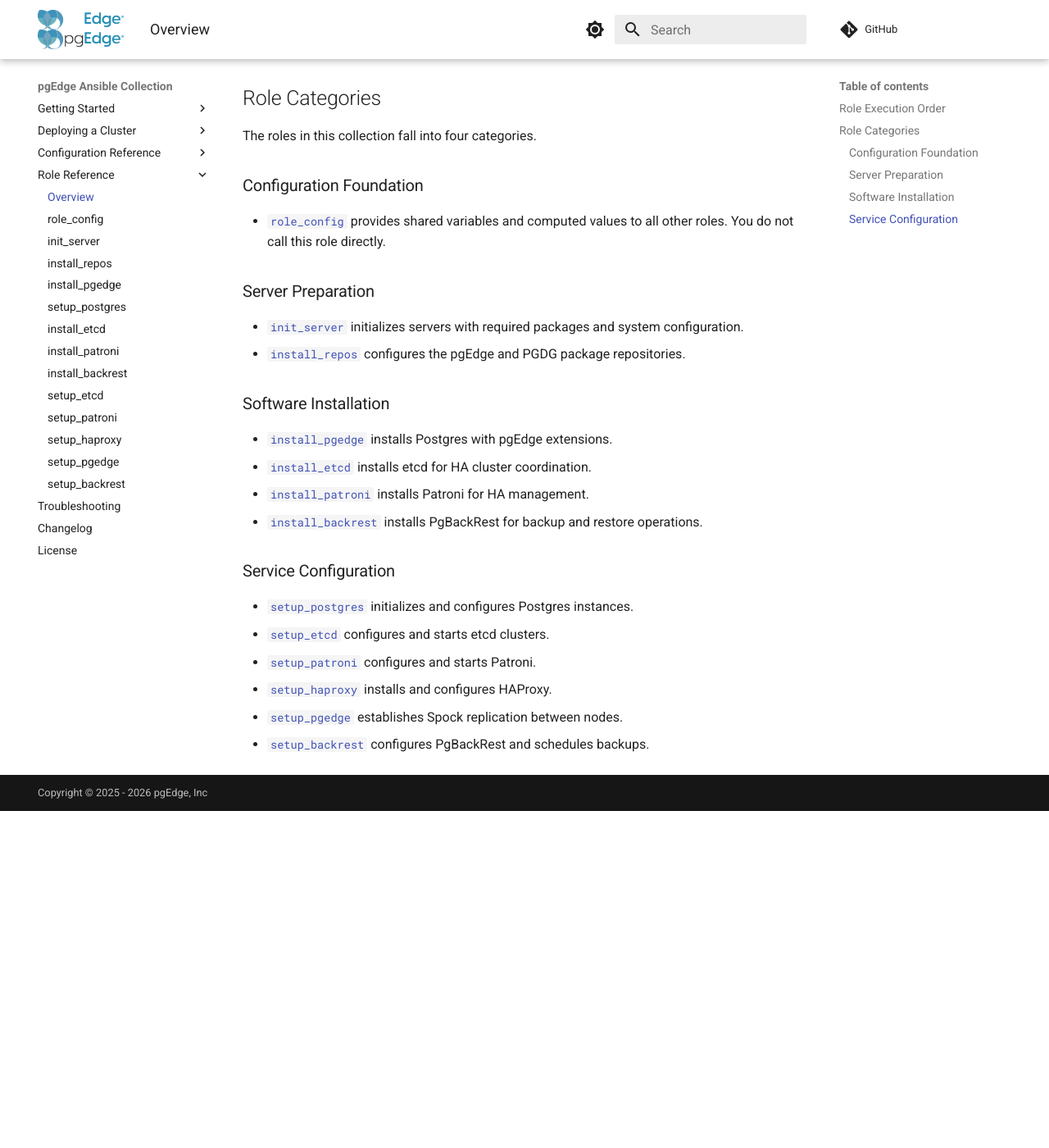
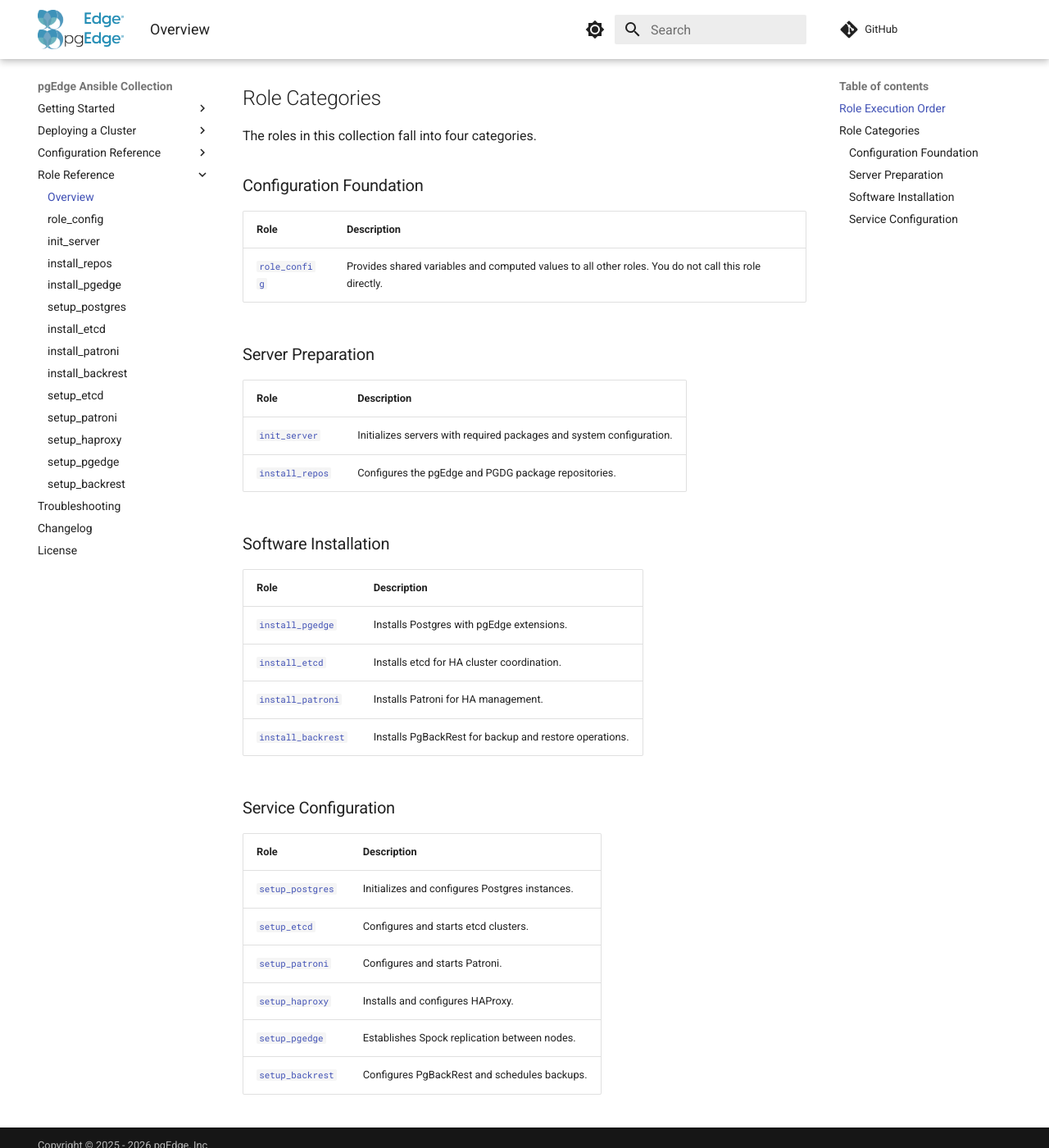
Before and after one commit to pgEdge/pgedge-ansible, an MkDocs documentation site: the page built from docs/roles.md, in a window 1280 px wide and 1400 px high, scrolled down 746 px. Shown: the whole window at 82% size. Built offline with MkDocs 1.6.1 and Material for MkDocs 9.7.7, drawn with Linux system fonts in a browser that asks for light colours; comment, search, counter and statistics services are not loaded; before the commit the page ends 1735 px from its top, so only the background shows below that.

Commit message:
Updates to intro pages for reference content

```diff
--- a/docs/roles.md
+++ b/docs/roles.md
@@ -38,35 +38,33 @@
 
 ### Configuration Foundation
 
-- [`role_config`](roles/role_config.md) provides shared variables and
-  computed values to all other roles. You do not call this role directly.
+| Role | Description |
+|------|-------------|
+| [`role_config`](roles/role_config.md) | Provides shared variables and computed values to all other roles. You do not call this role directly. |
 
 ### Server Preparation
 
-- [`init_server`](roles/init_server.md) initializes servers with required
-  packages and system configuration.
-- [`install_repos`](roles/install_repos.md) configures the pgEdge and PGDG
-  package repositories.
+| Role | Description |
+|------|-------------|
+| [`init_server`](roles/init_server.md) | Initializes servers with required packages and system configuration. |
+| [`install_repos`](roles/install_repos.md) | Configures the pgEdge and PGDG package repositories. |
 
 ### Software Installation
 
-- [`install_pgedge`](roles/install_pgedge.md) installs Postgres with pgEdge
-  extensions.
-- [`install_etcd`](roles/install_etcd.md) installs etcd for HA cluster
-  coordination.
-- [`install_patroni`](roles/install_patroni.md) installs Patroni for HA
-  management.
-- [`install_backrest`](roles/install_backrest.md) installs PgBackRest for
-  backup and restore operations.
+| Role | Description |
+|------|-------------|
+| [`install_pgedge`](roles/install_pgedge.md) | Installs Postgres with pgEdge extensions. |
+| [`install_etcd`](roles/install_etcd.md) | Installs etcd for HA cluster coordination. |
+| [`install_patroni`](roles/install_patroni.md) | Installs Patroni for HA management. |
+| [`install_backrest`](roles/install_backrest.md) | Installs PgBackRest for backup and restore operations. |
 
 ### Service Configuration
 
-- [`setup_postgres`](roles/setup_postgres.md) initializes and configures
-  Postgres instances.
-- [`setup_etcd`](roles/setup_etcd.md) configures and starts etcd clusters.
-- [`setup_patroni`](roles/setup_patroni.md) configures and starts Patroni.
-- [`setup_haproxy`](roles/setup_haproxy.md) installs and configures HAProxy.
-- [`setup_pgedge`](roles/setup_pgedge.md) establishes Spock replication
-  between nodes.
-- [`setup_backrest`](roles/setup_backrest.md) configures PgBackRest and
-  schedules backups.
+| Role | Description |
+|------|-------------|
+| [`setup_postgres`](roles/setup_postgres.md) | Initializes and configures Postgres instances. |
+| [`setup_etcd`](roles/setup_etcd.md) | Configures and starts etcd clusters. |
+| [`setup_patroni`](roles/setup_patroni.md) | Configures and starts Patroni. |
+| [`setup_haproxy`](roles/setup_haproxy.md) | Installs and configures HAProxy. |
+| [`setup_pgedge`](roles/setup_pgedge.md) | Establishes Spock replication between nodes. |
+| [`setup_backrest`](roles/setup_backrest.md) | Configures PgBackRest and schedules backups. |
```
